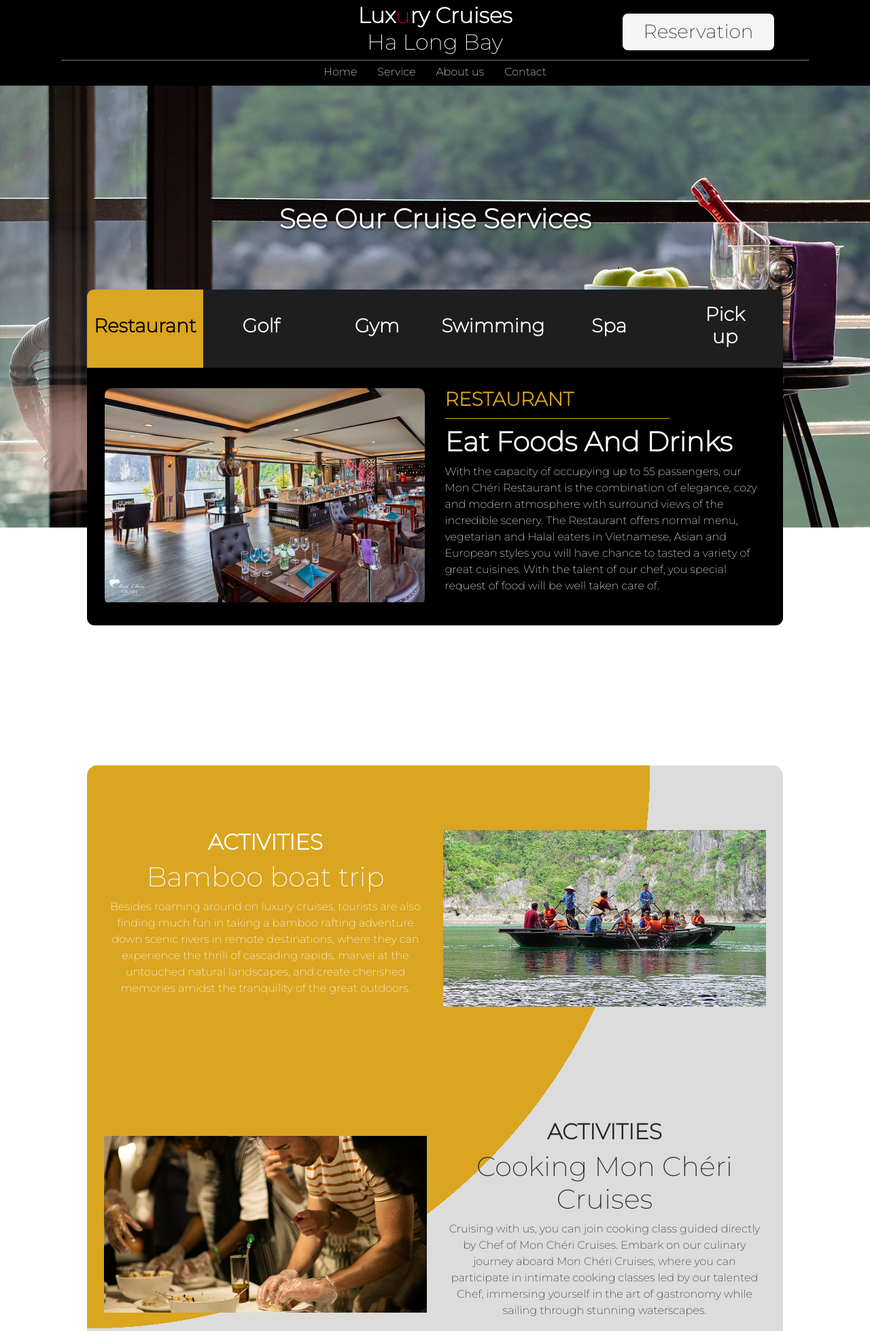
After one commit to LaamTrg/HTML-Du-Thuyen, a PHP site: page /service.php in a window 1280 px wide. The commit adds this page. Shown: the top 1958 px of the page at 68% size. Run offline with PHP 8.4, Linux system fonts and the light colour scheme.

Commit message:
service commit

```diff
--- a/css/header.css
+++ b/css/header.css
@@ -91,6 +91,10 @@
 }
 #head-bottom a{
     color: white;
+    transition: 0.6s ease;
+}
+#head-bottom a:hover{
+    color: goldenrod;
 }
 @media only screen and (max-width: 600px){
     #head-1-blank{
--- /dev/null
+++ b/css/service.css
@@ -0,0 +1,115 @@
+*{
+    margin: 0;
+    padding: 0;
+    font-family: 'Montserrat', sans-serif;
+    font-weight: lighter;
+}
+#sec-1{
+    height: 1000px;
+}
+#sec-1-image{
+    display: flex;
+    align-items: center;
+    justify-content: center;
+    color: white;
+    height: 650px;
+    background-image: url("../images/service-1.jpg");
+    background-repeat: no-repeat;
+    background-attachment: fixed;
+    text-shadow: 1px 1px 4px black;
+}
+#sec-1-text{
+    margin-top: -350px;
+    width: 100%;
+    display: flex;
+    flex-direction: column;
+    align-items: center;
+    justify-content: center;
+    border-radius: 10px;
+}
+#sec-1-option{
+    width: 80%;
+    display: flex;
+    color: white;
+    background-color: rgb(30, 30, 30);
+    border-radius: 11px 11px 0 0;
+}
+.text-option{
+    text-align: center;
+    display: flex;
+    align-items: center;
+    justify-content: center;
+    width: 16.666%;
+    padding: 20px 5%;
+    cursor: pointer;
+    overflow: hidden;
+    transition: 0.6s ease;
+}
+.text-option.active{
+    color: black;
+    background-color: goldenrod;
+}
+#sec-1-box{
+    width: 80%;
+    background-color: black;
+    border-radius: 0 0 11px 11px;
+}
+.box-option{
+    opacity: 0;
+    max-height: 0;
+    color: white;
+    transition: none;
+}
+.box-option.active{
+    opacity: 1;
+    max-height: 100%;
+    transition: opacity 0.6s ease, max-height 0.6s ease;
+}
+.box-option-display{
+    padding: 30px 2.5%;
+    display: flex;
+}
+.box-option-border{
+    width: 70%;
+    margin: 10px 0;
+    border-bottom: 1px solid goldenrod;
+}
+.box-option-image{
+    width: 50%;
+    max-width: 50%;
+    margin-right: 1.5%;
+    border-radius: 10px;
+    overflow: hidden;
+}
+.box-option-image img{
+    transform: scale(1);
+    transition: transform 0.4s ease;
+}
+.box-option-image img:hover{
+    transform: scale(1.2);
+    transition: transform 0.4s ease;
+}
+.box-option-text{
+    width: 50%;
+    margin-left: 1.5%;
+}
+#sec-2{
+    margin: 0 10% 150px;
+    text-align: center;
+    height: 1800px;
+    background-color: rgb(220, 220, 220);
+    border-radius: 15px;
+    overflow: hidden;
+}
+#sec-2-box{
+    height: 1800px;
+    background: radial-gradient(circle at top left, goldenrod 40%, transparent 40%),
+                radial-gradient(circle at bottom right, goldenrod 40%, transparent 40%);
+}
+.sec-2-service{
+    padding: 25px;
+    height: 450px;
+    display: flex;
+    align-items: center;
+    align-content: center;
+}
--- a/html/header.html
+++ b/html/header.html
@@ -26,7 +26,7 @@
                     <table>
                         <tr>
                             <td><a href="index.php">Home</a></td>
-                            <td><a href="#">Service</a></td>
+                            <td><a href="service.php">Service</a></td>
                             <td><a href="#">About us</a></td>
                             <td><a href="#">Contact</a></td>
                         </tr>
@@ -41,7 +41,7 @@
                     <button class="hidden-padding" id="head-2-close" type="button" onclick="closeHeader()">&times;</button>
                     <a class="hidden-padding" href="index.php">Home</a>
                     <a class="hidden-padding" href="Reservation.html">Reservation</a>
-                    <a class="hidden-padding" href="#">Service</a>
+                    <a class="hidden-padding" href="service.php">Service</a>
                     <a class="hidden-padding" href="#">About us</a>
                     <a class="hidden-padding" href="#">Contact</a>
                 </div>
--- a/index.php
+++ b/index.php
@@ -76,7 +76,7 @@
                             </h5>
                         </div>
                         <div class="sec-4-link">
-                            <a><b>READ MORE</b></a>
+                            <a href="service.php"><b>READ MORE</b></a>
                         </div>
                     </div>
                 </nav>
@@ -92,7 +92,7 @@
                             </h5>
                         </div>
                         <div class="sec-4-link">
-                            <a><b>READ MORE</b></a>
+                            <a href="service.php"><b>READ MORE</b></a>
                         </div>
                     </div>
                     <div class="col-7">
@@ -115,7 +115,7 @@
                             </h5>
                         </div>
                         <div class="sec-4-link">
-                            <a><b>READ MORE</b></a>
+                            <a href="service.php"><b>READ MORE</b></a>
                         </div>
                     </div>
                 </nav>
--- /dev/null
+++ b/service.php
@@ -0,0 +1,205 @@
+<!DOCTYPE html>
+<html lang="en">
+<head>
+    <meta charset="UTF-8">
+    <meta name="viewport" content="width=device-width, initial-scale=1.0">
+    <title>Service</title>
+    <link rel="preconnect" href="https://fonts.googleapis.com">
+    <link rel="preconnect" href="https://fonts.gstatic.com" crossorigin>
+    <link href="https://fonts.googleapis.com/css2?family=Montserrat:wght@200&display=swap" rel="stylesheet">
+    <link rel="stylesheet" href="css/service.css"/>
+    <link href="https://cdn.jsdelivr.net/npm/bootstrap@5.3.3/dist/css/bootstrap.min.css" rel="stylesheet" integrity="sha384-QWTKZyjpPEjISv5WaRU9OFeRpok6YctnYmDr5pNlyT2bRjXh0JMhjY6hW+ALEwIH" crossorigin="anonymous">
+    <script src="https://cdn.jsdelivr.net/npm/bootstrap@5.3.3/dist/js/bootstrap.bundle.min.js" integrity="sha384-YvpcrYf0tY3lHB60NNkmXc5s9fDVZLESaAA55NDzOxhy9GkcIdslK1eN7N6jIeHz" crossorigin="anonymous"></script>
+</head>
+<body>
+    <?php include("html/header.html");?>
+
+    <section id="sec-1">
+        <nav id="sec-1-image">
+            <h1 style="margin-top: -250px;"><b>See Our Cruise Services</b></h1>
+        </nav>
+        <nav id="sec-1-text">
+            <div id="sec-1-option">
+                <div class="text-option active" onclick="serviceOption(0, this)" style="border-top-left-radius: 10px;">
+                    <h3><b>Restaurant</b></h3>
+                </div>
+                <div class="text-option" onclick="serviceOption(1, this)">
+                    <h3><b>Golf</b></h3>
+                </div>
+                <div class="text-option" onclick="serviceOption(2, this)">
+                    <h3><b>Gym</b></h3>
+                </div>
+                <div class="text-option" onclick="serviceOption(3, this)">
+                    <h3><b>Swimming</b></h3>
+                </div>
+                <div class="text-option" onclick="serviceOption(4, this)">
+                    <h3><b>Spa</b></h3>
+                </div>
+                <div class="text-option" onclick="serviceOption(5, this)" style="border-top-right-radius: 10px;">
+                    <h3><b>Pick up</b></h3>
+                </div>
+            </div>
+            <div id="sec-1-box">
+                <div class="box-option active">
+                    <div class="box-option-display">
+                        <div class="box-option-image">
+                            <img src="images/restaurant-1.jpg" width="100%"/>
+                        </div>
+                        <div class="box-option-text">
+                            <h3 style="color: goldenrod;"><b>RESTAURANT</b></h3>
+                            <div class="box-option-border"></div>
+                            <h1><b>Eat Foods And Drinks</h1>
+                            <p>With the capacity of occupying  up to 55 passengers, our Mon Chéri Restaurant  is the combination of
+                                elegance, cozy and modern atmosphere with surround views of the incredible scenery. The Restaurant
+                                offers normal menu, vegetarian and Halal eaters in Vietnamese, Asian and European styles you will
+                                have chance to tasted a variety of great cuisines.  With the talent of our chef, you special request
+                                of food will be well taken care of.
+                            </p>
+                        </div>
+                    </div>
+                </div>
+                <div class="box-option">
+                    <div class="box-option-display">
+                        <div class="box-option-image">
+                            <img src="images/golf-1.jpg" width="100%"/>
+                        </div>
+                        <div class="box-option-text">
+                            <h3 style="color: goldenrod;"><b>GOLF</b></h3>
+                            <div class="box-option-border"></div>
+                            <h1><b>Golf course 360 degree view</b></h1>
+                            <p>In particular, this is also a yacht with a golf course in Ha Long that can make golfers feel satisfied.
+                                The golf course on the yacht is designed quite eye-catching with a 360-degree view so that visitors
+                                can both play golf and admire the beautiful scenery on the bay from every angle. The ground is designed
+                                with a modern design with interesting obstacles ready to give visitors a great shot.
+                            </p>
+                        </div>
+                    </div>
+                </div>
+                <div class="box-option">
+                    <div class="box-option-display">
+                        <div class="box-option-image">
+                            <img src="images/gym-1.jpg" width="100%"/>
+                        </div>
+                        <div class="box-option-text">
+                            <h3 style="color: goldenrod;"><b>GYM CENTER</b></h3>
+                            <div class="box-option-border"></div>
+                            <h1><b>Health & Fitness Control</b></h1>
+                            <p>A fitness center is available on our cruise for 24/24 hours and free to use. Why not treat yourself to
+                                some of our fitness classes — you might even have a little fun while you do something great for
+                                yourself!
+                            </p>
+                        </div>
+                    </div>
+                </div>
+                <div class="box-option">
+                    <div class="box-option-display">
+                        <div class="box-option-image">
+                            <img src="images/swimming-1.jpg" width="100%"/>
+                        </div>
+                        <div class="box-option-text">
+                            <h3 style="color: goldenrod;"><b>SWIMMING POOL</b></h3>
+                            <div class="box-option-border"></div>
+                            <h1><b>Swimming pool on top of yacht</b></h1>
+                            <p>Flanked by a wooden villa-style rim, the pool is surrounded by sun loungers and sofas. Nearby is the
+                                large al fresco dining table, so guests can easily cool off after over-indulging at supper.
+                            </p>
+                        </div>
+                    </div>
+                </div>
+                <div class="box-option">
+                    <div class="box-option-display">
+                        <div class="box-option-image">
+                            <img src="images/spa-2.jpg" width="100%"/>
+                        </div>
+                        <div class="box-option-text">
+                            <h3 style="color: goldenrod;"><b>SPA</b></h3>
+                            <div class="box-option-border"></div>
+                            <h1><b>Relaxing Moment at Our Spa Center</b></h1>
+                            <p>A spa treatment on Mon Chéri Cruises will be a perfect way to relax after a long adventure or hard
+                                workout. Pamper yourself in the ultimate spa service and enjoy the majestic views of Halong bay.
+                            </p>
+                        </div>
+                    </div>
+                </div>
+                <div class="box-option">
+                    <div class="box-option-display">
+                        <div class="box-option-image">
+                            <img src="images/dcar-1.jpg" width="100%"/>
+                        </div>
+                        <div class="box-option-text">
+                            <h3 style="color: goldenrod;"><b>DCAR</b></h3>
+                            <div class="box-option-border"></div>
+                            <h1><b>Dcar Limosine</b></h1>
+                            <p>Catching upstream waves - raising the level. The name speaks for the product: a classy vip chill space
+                                located right on a car. Lounge is true with the appearance of relaxing puffy sofas that first appeared
+                                in cars, eliminating the inherent thought of uncomfortable ordinary seats.
+                            </p>
+                        </div>
+                    </div>
+                </div>
+            </div>
+        </nav>
+    </section>
+    <section id="sec-2">
+        <div id="sec-2-box">
+            <div class="row sec-2-service">
+                <div class="col-6" style="color: white;">
+                    <h2><b>ACTIVITIES</b></h2>
+                    <h1>Bamboo boat trip</h1>
+                    <p>Besides roaming around on luxury cruises, tourists are also finding much fun in taking a bamboo rafting
+                        adventure down scenic rivers in remote destinations, where they can experience the thrill of cascading rapids,
+                        marvel at the untouched natural landscapes, and create cherished memories amidst the tranquility of the great
+                        outdoors.
+                    </p>
+                </div>
+                <div class="col-6">
+                    <img src="images/service-box-1.jpg" width="100%"/>
+                </div>
+            </div>
+            <div class="row sec-2-service">
+                <div class="col-6">
+                    <img src="images/service-box-2.jpg" width="100%"/>
+                </div>
+                <div class="col-6">
+                    <h2><b>ACTIVITIES</b></h2>
+                    <h1>Cooking Mon Chéri Cruises</h1>
+                    <p>Cruising with us, you can join cooking class guided directly by Chef of Mon Chéri Cruises. Embark on our
+                        culinary journey aboard Mon Chéri Cruises, where you can participate in intimate cooking classes led by our
+                        talented Chef, immersing yourself in the art of gastronomy while sailing through stunning waterscapes.
+                    </p>
+                </div>
+            </div>
+            <div class="row sec-2-service">
+                <div class="col-6">
+                    <h2><b>ACTIVITIES</b></h2>
+                    <h1>Kayaking Mon Chéri Cruises</h1>
+                    <p>Kayaking with Mon Chéri Cruises offers a thrilling adventure, allowing you to paddle through serene waters,
+                        explore hidden coves, and get up close to nature's wonders under the expert guidance of our experienced
+                        instructors
+                    </p>
+                </div>
+                <div class="col-6">
+                    <img src="images/service-box-3.jpg" width="100%"/>
+                </div>
+            </div>
+            <div class="row sec-2-service">
+                <div class="col-6">
+                    <img src="images/service-box-4.jpg" width="100%"/>
+                </div>
+                <div class="col-6" style="color: white;">
+                    <h2><b>ACTIVITIES</b></h2>
+                    <h1>Dining Mon Cheri Cruises</h1>
+                    <p>Dining with Mon Chéri Cruises is an exquisite experience, where every meal is a culinary masterpiece crafted by
+                        our skilled chefs using the freshest ingredients sourced from local markets, enjoyed in elegant settings with
+                        breathtaking views of the sea and coastline, ensuring an unforgettable gastronomic journey for our guests.
+                    </p>
+                </div>
+            </div>
+        </div>
+    </section>
+
+    <script type="text/javascript" src="js/service.js"></script>
+
+    <?php include("html/footer.html");?>
+</body>
+</html>
```
Also changed, not shown: js/service.js (added, +15 -0 lines), test.html (+35 -26 lines), images/dcar-1.jpg (added), images/golf-1.jpg (added), images/gym-1.jpg (added), images/restaurant-1.jpg (added), images/service-1.jpg (added), images/service-box-1.jpg (added), images/service-box-2.jpg (added), images/service-box-3.jpg (added), images/service-box-4.jpg (added), images/spa-1.jpg (renamed from images/spa1.jpg), images/spa-2.jpg (added), images/swimming-1.jpg (added).
